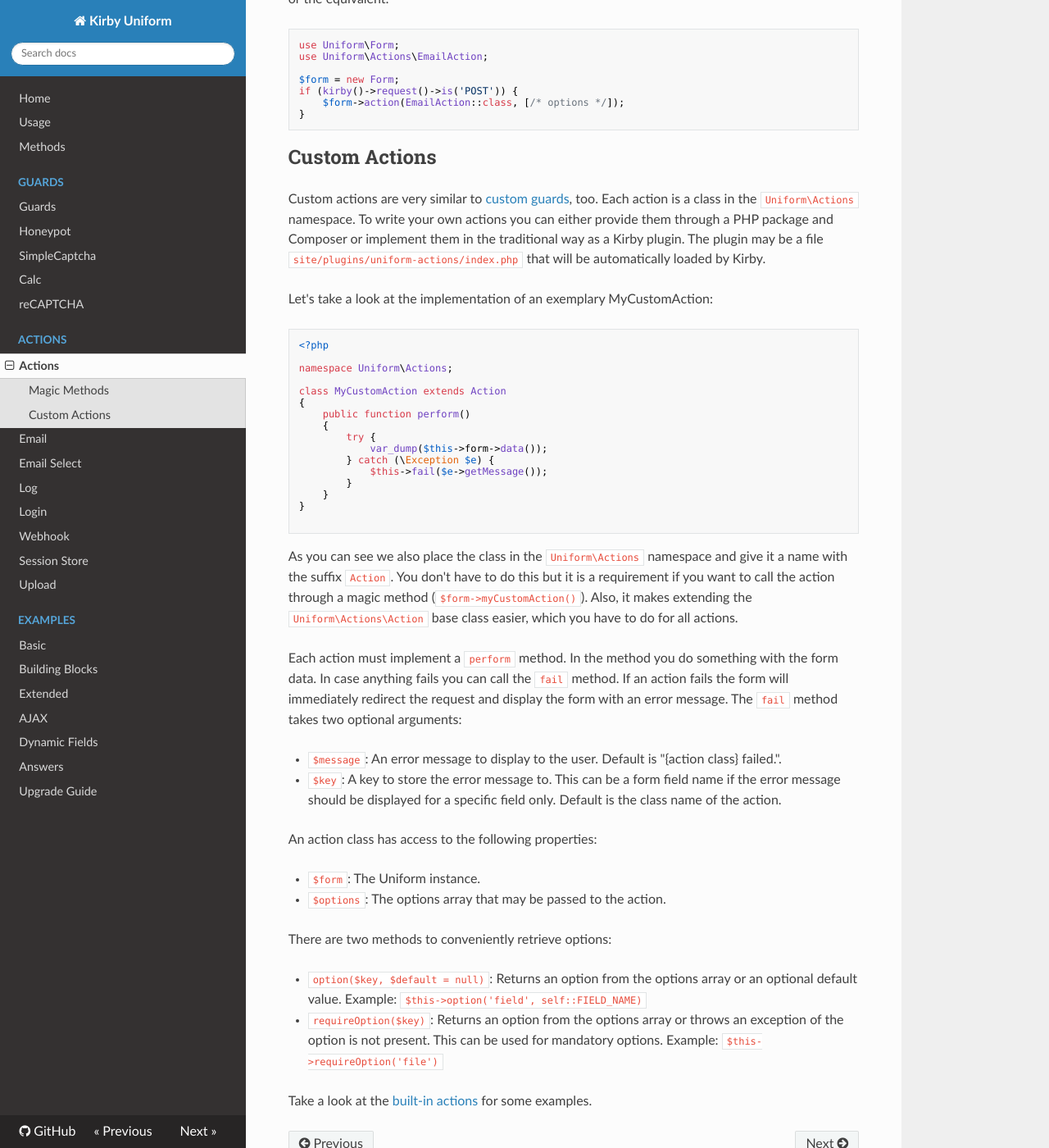
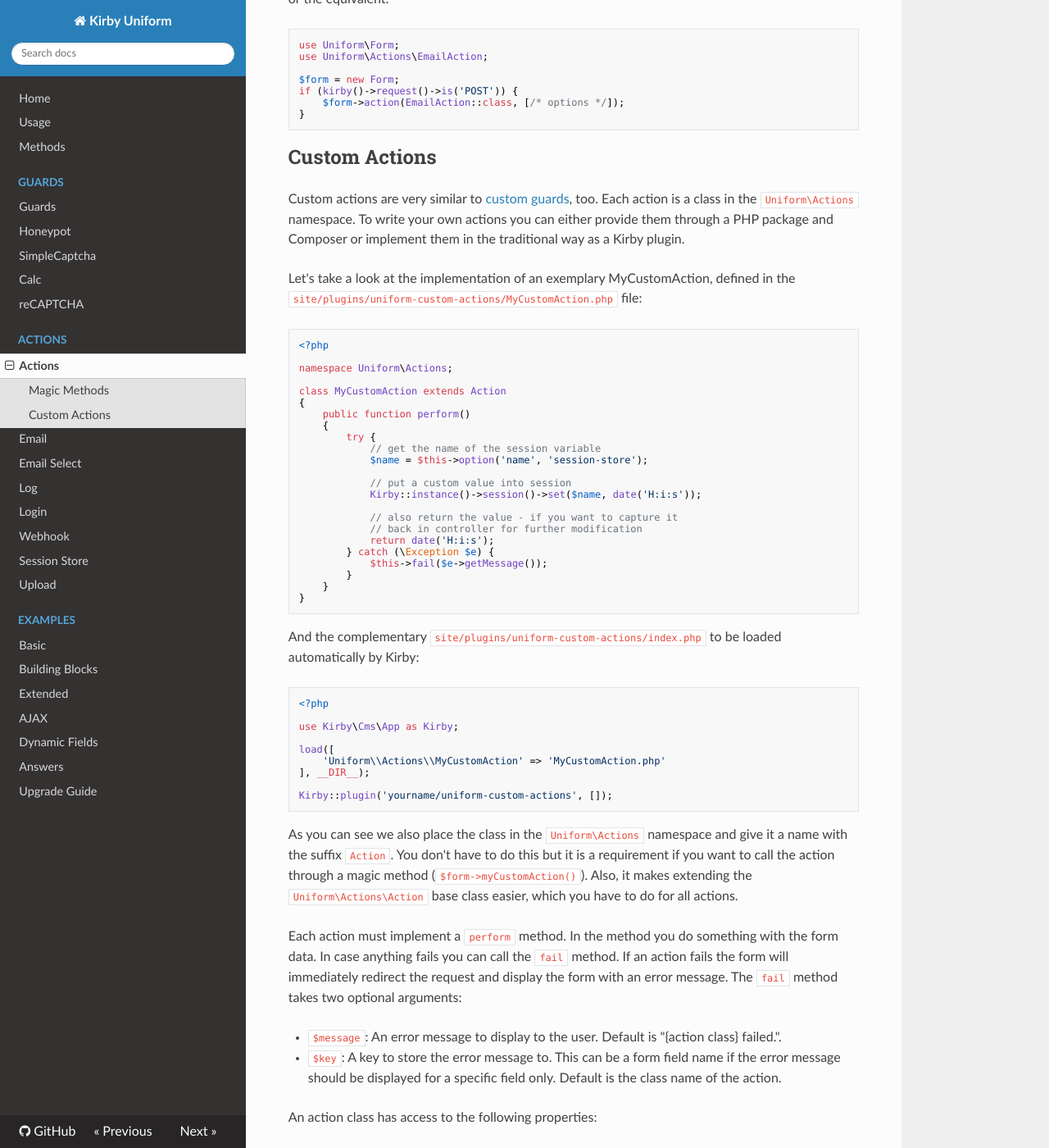
Before and after one commit to mzur/kirby-uniform, an MkDocs documentation site: the page built from docs/actions/actions.md, in a window 1280 px wide and 1400 px high, scrolled down 801 px. Shown: the whole window at 82% size. Built offline with MkDocs 1.6.1, drawn with Linux system fonts in a browser that asks for light colours; nearby versions of some CDN libraries; old or Windows-style settings are respelled for this version of MkDocs.

Commit message:
Expand on the custom classes and auto-loading them via Kirby

````diff
--- a/docs/actions/actions.md
+++ b/docs/actions/actions.md
@@ -44,9 +44,9 @@ if (kirby()->request()->is('POST')) {
 
 ## Custom Actions
 
-Custom actions are very similar to [custom guards](/guards/guards#custom-guards), too. Each action is a class in the `Uniform\Actions` namespace. To write your own actions you can either provide them through a PHP package and Composer or implement them in the traditional way as a Kirby plugin. The plugin may be a file `site/plugins/uniform-actions/index.php` that will be automatically loaded by Kirby.
+Custom actions are very similar to [custom guards](/guards/guards#custom-guards), too. Each action is a class in the `Uniform\Actions` namespace. To write your own actions you can either provide them through a PHP package and Composer or implement them in the traditional way as a Kirby plugin.
 
-Let's take a look at the implementation of an exemplary MyCustomAction:
+Let's take a look at the implementation of an exemplary MyCustomAction, defined in the `site/plugins/uniform-custom-actions/MyCustomAction.php` file:
 
 ```php
 <?php
@@ -58,13 +58,34 @@ class MyCustomAction extends Action
     public function perform()
     {
         try {
-            var_dump($this->form->data());
+            // get the name of the session variable
+            $name = $this->option('name', 'session-store');
+
+            // put a custom value into session
+            Kirby::instance()->session()->set($name, date('H:i:s'));
+
+            // also return the value - if you want to capture it
+            // back in controller for further modification
+            return date('H:i:s');
         } catch (\Exception $e) {
             $this->fail($e->getMessage());
         }
     }
 }
+```
 
+And the complementary `site/plugins/uniform-custom-actions/index.php` to be loaded automatically by Kirby:
+
+```php
+<?php
+
+use Kirby\Cms\App as Kirby;
+
+load([
+    'Uniform\\Actions\\MyCustomAction' => 'MyCustomAction.php'
+], __DIR__);
+
+Kirby::plugin('yourname/uniform-custom-actions', []);
 ```
 
 As you can see we also place the class in the `Uniform\Actions` namespace and give it a name with the suffix `Action`. You don't have to do this but it is a requirement if you want to call the action through a magic method (`$form->myCustomAction()`). Also, it makes extending the `Uniform\Actions\Action` base class easier, which you have to do for all actions.
````
Also changed, not shown: docs/guards/guards.md (+15 -1 lines).
